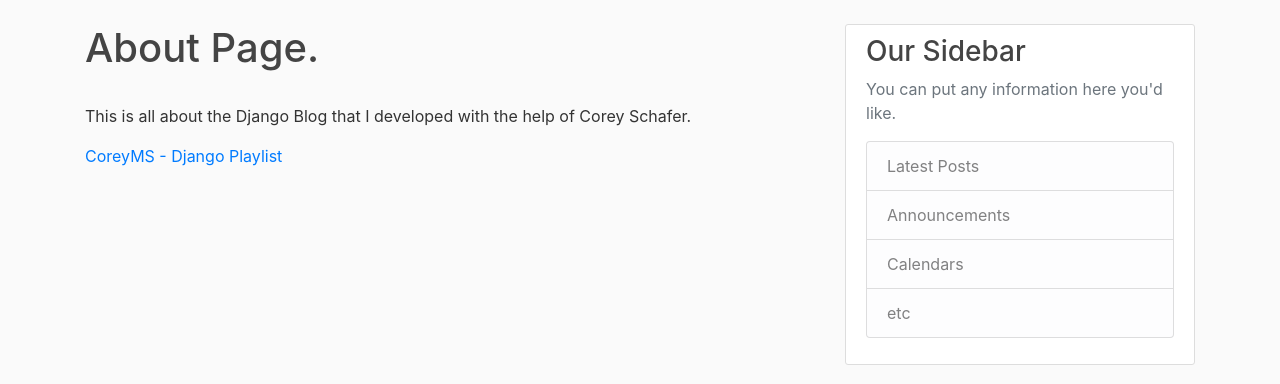
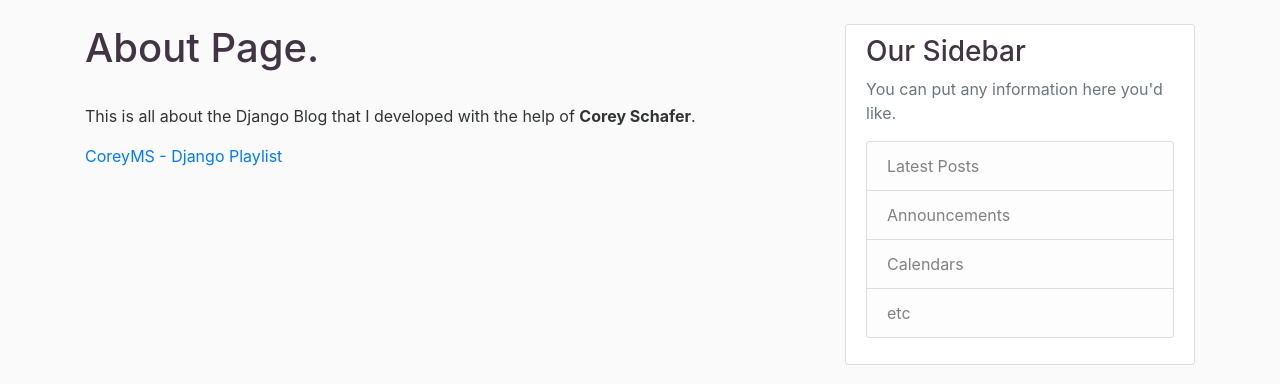
Before and after one commit to Ram-95/django_Blog_CoreyMS, a Django app: page /about/ in a window 1280 px wide. Shown: the part 56-440 px from the top of the page. Run offline with Django 3.2, Linux system fonts and the light colour scheme; parts of the project's set-up code (start-up, migrations or seed data) failed here and were passed over; some libraries are stand-ins or nearby versions.

Commit message:
Minor UI Changes

```diff
--- a/blog/static/blog/main.css
+++ b/blog/static/blog/main.css
@@ -1,11 +1,11 @@
 body {
   background: #fafafa;
-  color: #333333;
+  color: #323333;
   margin-top: 5rem;
 }
 
 h1, h2, h3, h4, h5, h6 {
-  color: #444444;
+  color: #413444;
 }
 
 ul {
@@ -13,7 +13,7 @@ ul {
 }
 
 .bg-steel {
-  background-color: #5f788a;
+  background-color: #3d23a5;
 }
 
 .site-header .navbar-nav .nav-link {
--- a/blog/templates/blog/about.html
+++ b/blog/templates/blog/about.html
@@ -2,7 +2,7 @@
 {% block content %}
 <h1>About Page.</h1>
 <br>
-<p>This is all about the Django Blog that I developed with the help of Corey Schafer.
+<p>This is all about the Django Blog that I developed with the help of <strong>Corey Schafer</strong>.
 <div>
     <a target="_blank"
        href="https://www.youtube.com/watch?v=UmljXZIypDc&list=PL-osiE80TeTtoQCKZ03TU5fNfx2UY6U4p">
--- a/blog/templates/blog/base.html
+++ b/blog/templates/blog/base.html
@@ -7,6 +7,7 @@
     <meta name="viewport" content="width=device-width, initial-scale=1, shrink-to-fit=no">
     <!-- jQuery CDN -->
     <script src="https://ajax.googleapis.com/ajax/libs/jquery/3.4.1/jquery.min.js"></script>
+    <script type="text/javascript" src="https://platform.linkedin.com/badges/js/profile.js" async defer></script>
     <!-- Bootstrap CSS -->
     <link rel="stylesheet" href="https://maxcdn.bootstrapcdn.com/bootstrap/4.0.0/css/bootstrap.min.css" integrity="sha384-Gn5384xqQ1aoWXA+058RXPxPg6fy4IWvTNh0E263XmFcJlSAwiGgFAW/dAiS6JXm" crossorigin="anonymous">
     <link rel = "stylesheet" type = "text/css" href="{% static 'blog/main.css' %}">
@@ -64,6 +65,13 @@
       {% block content %}{% endblock %}
     </div>
     <div class="col-md-4">
+        <!-- LinkedIN Badge Code
+        <div class="LI-profile-badge"  data-version="v1" data-size="large" data-locale="en_US" data-type="vertical" data-theme="dark" data-vanity="ram-babu-kottapally">
+        <a class="LI-simple-link" href='https://in.linkedin.com/in/ram-babu-kottapally?trk=profile-badge' target="_blank">
+            Ram Babu
+        </a>
+        </div>-->
+        <!-- More Section -->
       <div class="content-section">
         <h3>Our Sidebar</h3>
         <p class='text-muted'>You can put any information here you'd like.
--- a/users/templates/users/login.html
+++ b/users/templates/users/login.html
@@ -9,7 +9,7 @@
             {{ form|crispy }}
         </fieldset>
         <div class="form-group">
-            <button class="btn btn-login" type="submit">Login</button>
+            <button class="btn btn-login" type="submit"><strong>Login</strong></button>
             <small class="text-muted ml-2">
                 <u><a href="{% url 'password_reset' %}">Forgot Password?</a></u>
             </small>
--- a/users/templates/users/register.html
+++ b/users/templates/users/register.html
@@ -9,7 +9,7 @@
             {{ form|crispy }}
         </fieldset>
         <div class="form-group">
-            <button class="btn btn-outline-info" type="submit">Sign Up</button>
+            <button class="btn btn-login" type="submit">Sign Up</button>
         </div>
 
 
```
